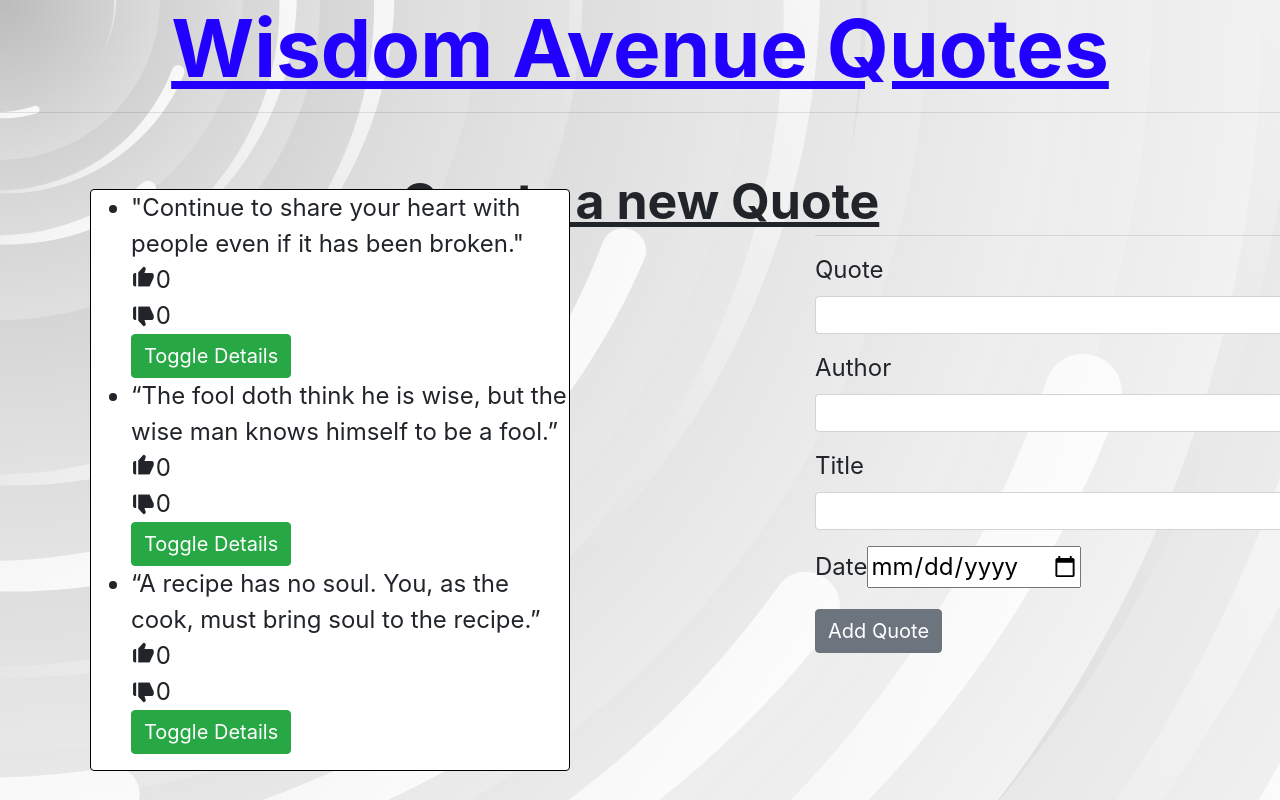
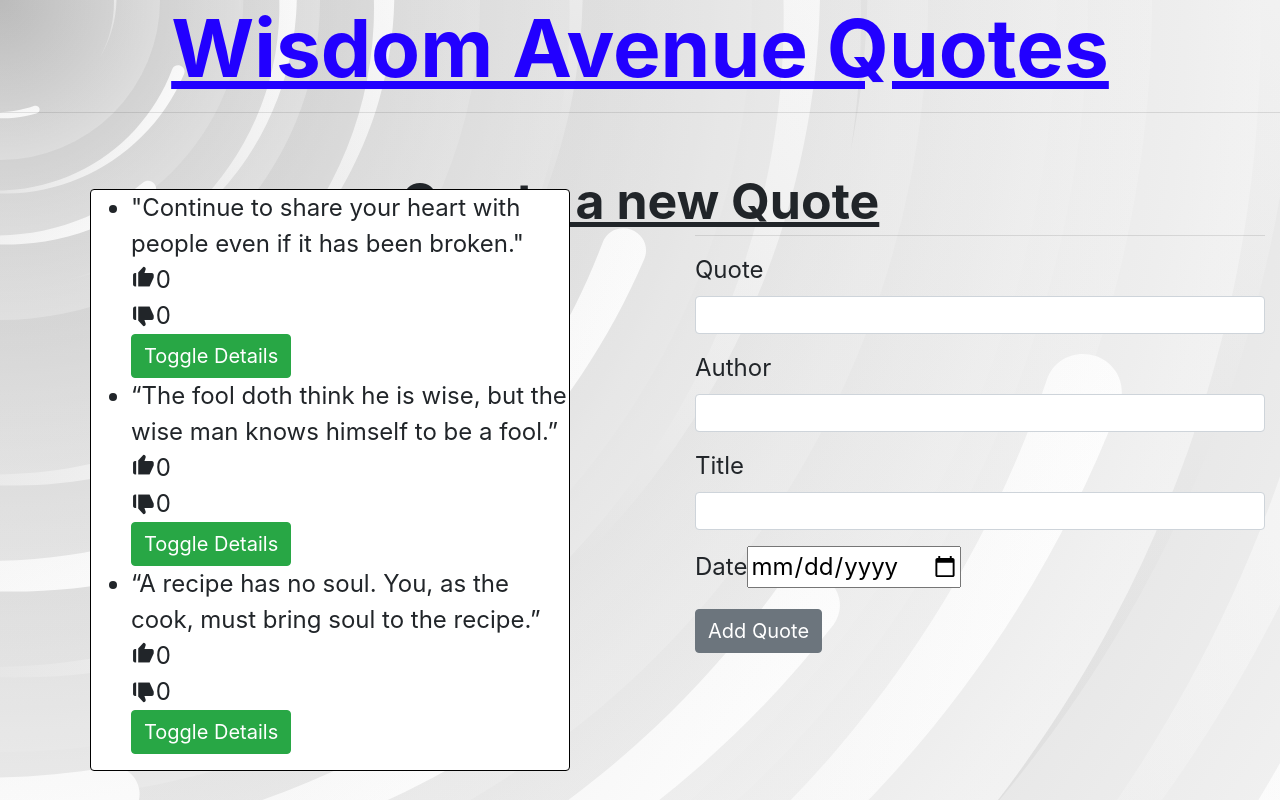
Before and after one commit to mansamusah254/quoteapp, an Angular app: page / in a window 1280 px wide. Built offline with nearby package versions, Linux system fonts and the light colour scheme.

Commit message:
styled the form

```diff
--- a/src/app/quote-form/quote-form.component.css
+++ b/src/app/quote-form/quote-form.component.css
@@ -8,8 +8,8 @@ h2{
 .container-fluid{
     max-width: 600px;
     margin-top: -20px;
-    position: fixed;
-    margin-left: 800px;
+    position: relative;
+    float: inline-end;
 }
 #quote{
     overflow: hidden;
```
